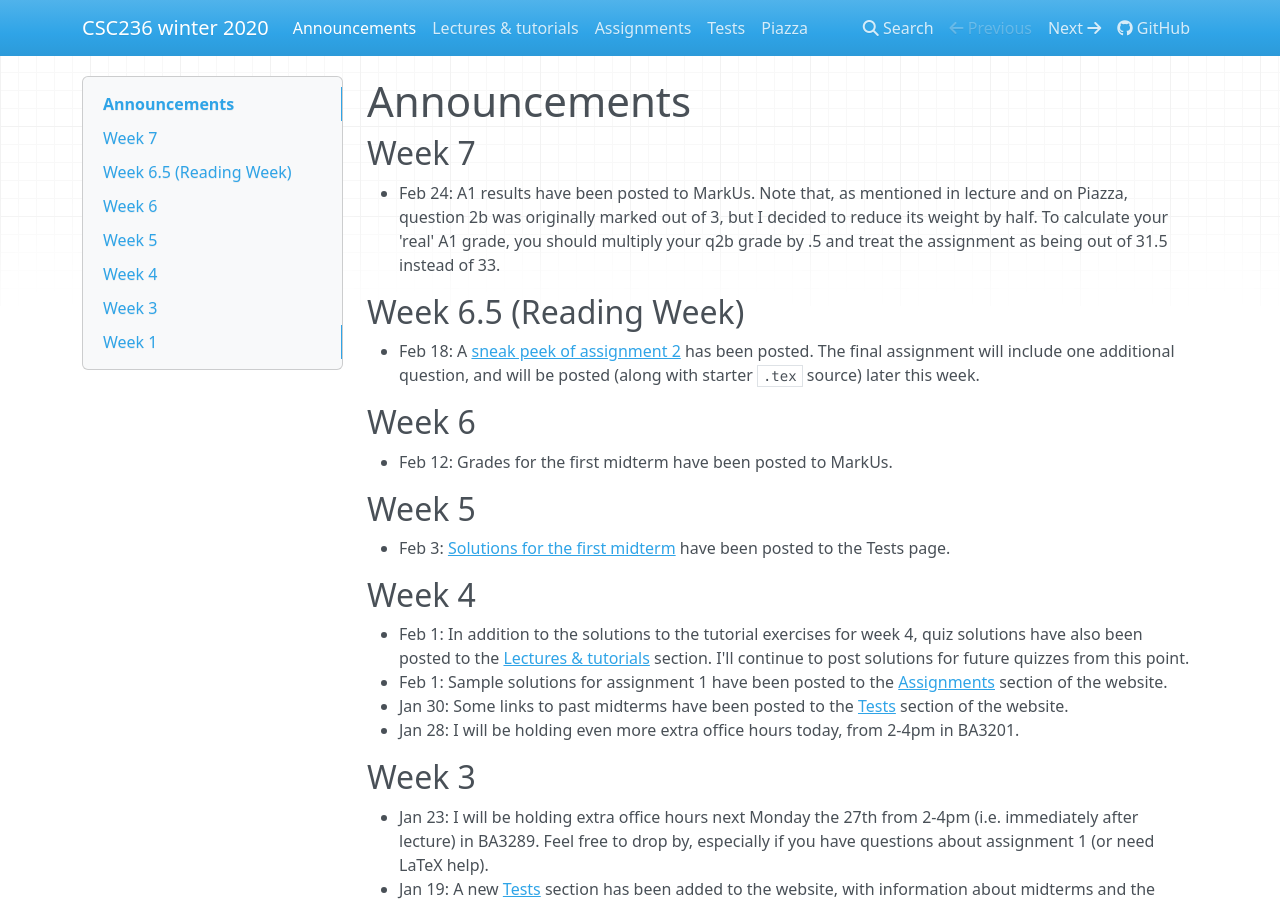
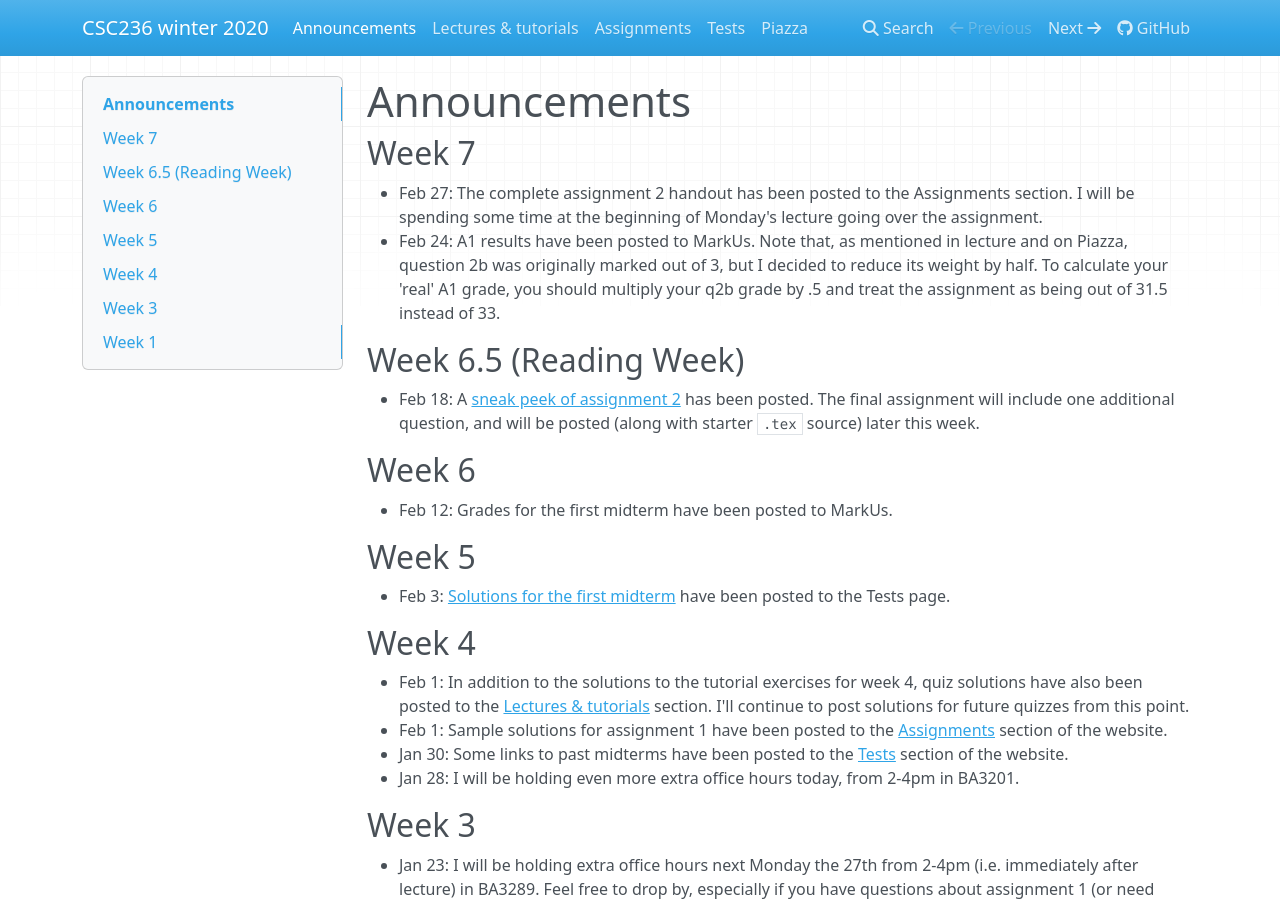
Before and after one commit to colinmorris/csc236, an MkDocs documentation site: the page built from docs/announcements.md, in a window 1280 px wide and 900 px high. Built offline with MkDocs 1.6.1, drawn with Linux system fonts in a browser that asks for light colours; nearby versions of some CDN libraries.

Commit message:
a2 links

```diff
--- a/docs/announcements.md
+++ b/docs/announcements.md
@@ -1,6 +1,7 @@
 # Announcements
 
 ## Week 7
+* Feb 27: The complete assignment 2 handout has been posted to the Assignments section. I will be spending some time at the beginning of Monday's lecture going over the assignment.
 * Feb 24: A1 results have been posted to MarkUs. Note that, as mentioned in lecture and on Piazza, question 2b was originally marked out of 3, but I decided to reduce its weight by half. To calculate your 'real' A1 grade, you should multiply your q2b grade by .5 and treat the assignment as being out of 31.5 instead of 33.
 
 ## Week 6.5 (Reading Week)
```
Also changed, not shown: docs/assignments.md (+1 -1 lines).
